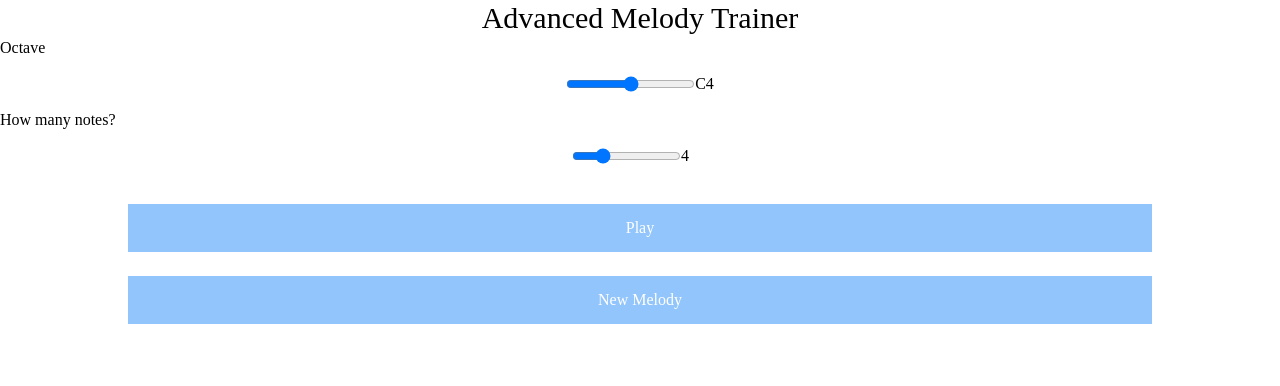
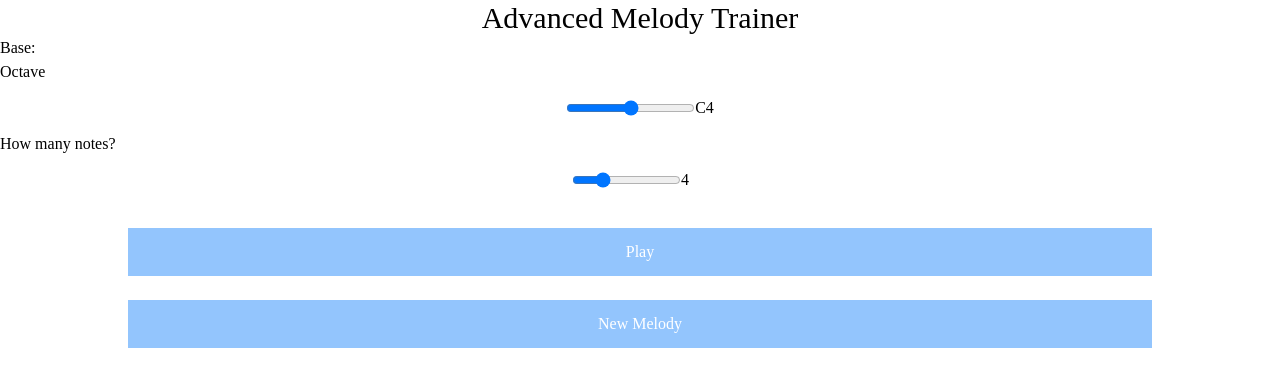
Before and after one commit to vian21/melodie, a Next.js app: page /melody/random in a window 1280 px wide. Shown: the top 386 px of the page. Built offline with nearby package versions, Linux system fonts and the light colour scheme; no server answers.

Commit message:
readme and test

```diff
--- a/src/app/melody/random/page.tsx
+++ b/src/app/melody/random/page.tsx
@@ -68,6 +68,7 @@ export default function MelodyHome() {
         <div className="flex flex-col">
             <h1 className="m-auto text-3xl">Advanced Melody Trainer</h1>
             {/* Settings */}
+            <p>Base: {env.NEXT_PUBLIC_BASEPATH}</p>
             <p className="text-md">Octave</p>
             <div className="m-auto flex p-3">
                 <input
--- a/src/env.mjs
+++ b/src/env.mjs
@@ -17,7 +17,7 @@ export const env = createEnv({
    */
   client: {
     // NEXT_PUBLIC_CLIENTVAR: z.string(),
-    NEXT_PUBLIC_BASEPATH: z.string()
+    NEXT_PUBLIC_BASEPATH: z.string().optional()
   },
 
   /**
@@ -26,7 +26,7 @@ export const env = createEnv({
    */
   runtimeEnv: {
     NODE_ENV: process.env.NODE_ENV,
-    NEXT_PUBLIC_BASEPATH: process.env.NODE_ENV === "production" ? "/melodie" : "",
+    NEXT_PUBLIC_BASEPATH: process.env.NODE_ENV === "production" ? "/melodie" : " ",
     // NEXT_PUBLIC_CLIENTVAR: process.env.NEXT_PUBLIC_CLIENTVAR,
   },
   /**
```
Also changed, not shown: 1 other file (tests, documents, lock files or other folders).
